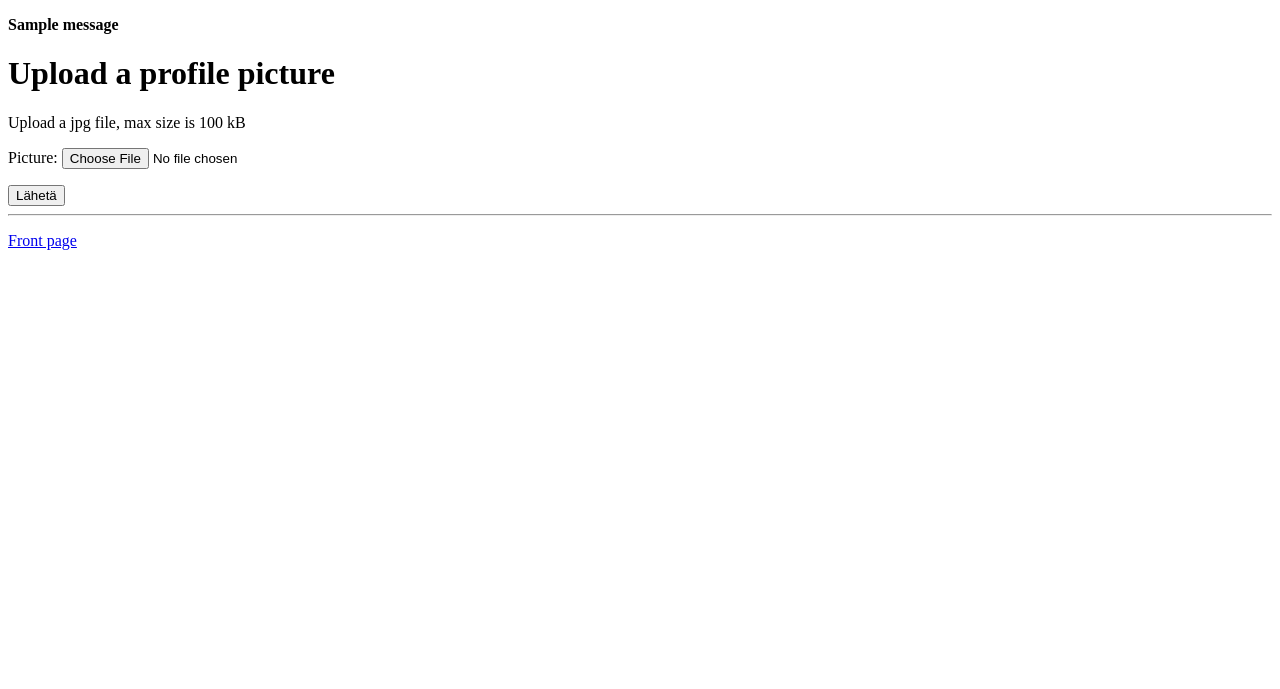
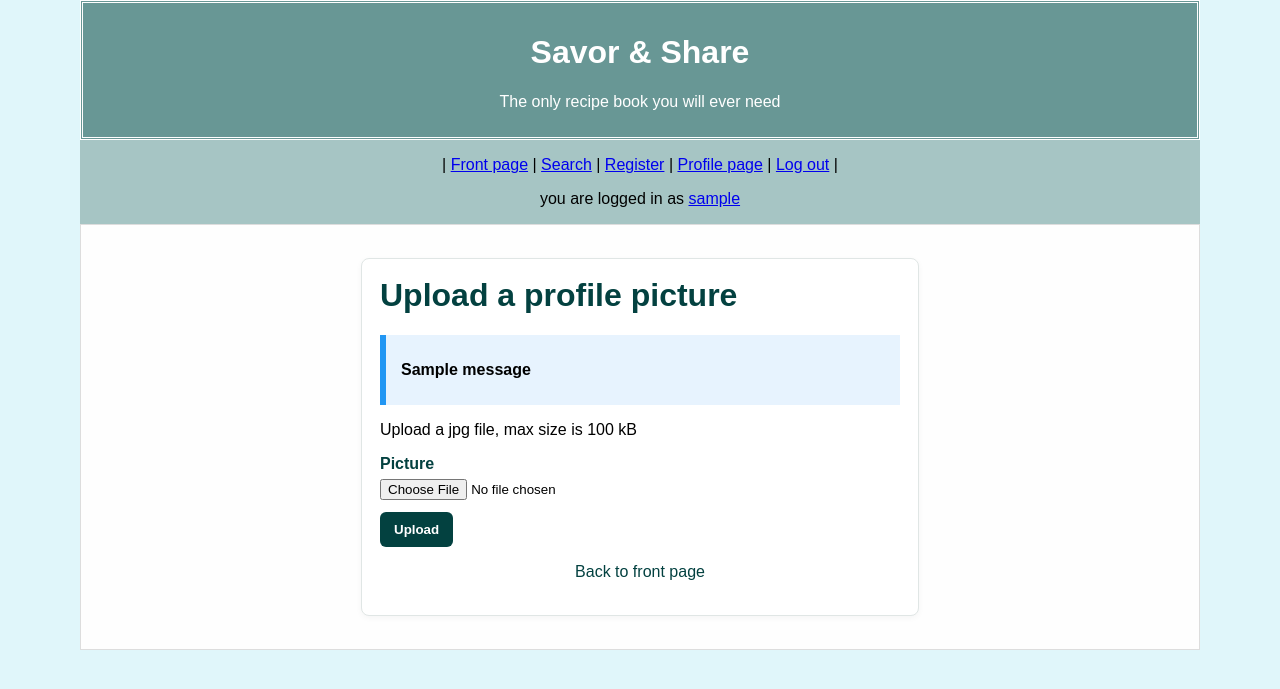
Before and after one commit to Veolzu/reseptit, a Flask app: page /add_image in a window 1280 px wide. Shown: the top 689 px of the page. Run offline with Flask 3, Linux system fonts and the light colour scheme; the visitor is signed in with stand-in values (Sample User, id 1); one stand-in notice (Sample message) is shown.

Commit message:
css stuff
prepared templates for css and then made said css

```diff
--- a/app.py
+++ b/app.py
@@ -67,10 +67,12 @@ def login():
         return render_template("login.html", next_page=request.referrer, filled={})
 
     if request.method == "POST":
+        next_page = request.form["next_page"]
+        if "register" in next_page or "login" in next_page or not next_page:
+            next_page = "/"
         username = request.form["username"]
         password = request.form["password"]
         user_id = users.check_login(username, password)
-        next_page = request.form["next_page"]
         if user_id:
             session["user_id"] = user_id
             session["csrf_token"] = secrets.token_hex(16)
@@ -177,7 +179,7 @@ def edit_recipe(recipe_id):
                 classes.append(request.form[elem["title"]])
             except KeyError:
                 continue
-
+        print(classes)
         for title in classes:
             recipe_book.add_recipe_class(recipe_id, title)
         return redirect("/recipe/" + str(recipe_id))
--- a/static/main.css
+++ b/static/main.css
@@ -25,10 +25,12 @@ body {
 
 }
 
+
 .info_messages{
     background-color: #e7f3fe;
     border-left: 6px solid #2196F3;
     margin-bottom: 15px;
+    padding: 10px 15px;
 
 }
 
@@ -36,8 +38,8 @@ body {
     margin-bottom: 20px;
     background-color: #fff8f8;
     border: 1px solid #ddd;
-    padding: 15px;
-
+    padding-top: 0px;
+    padding-left: 15px
 }
 
 .pagination{
@@ -63,16 +65,182 @@ body {
     background-color: #cfe8e6;
 }
 
-.pagination .current{
-    font-weight: 700;
-    background-color: #bfe0de;
-    padding: 6px 10px;
-    border-radius: 4px;
-}
-
 .new_recipe{
     background-color: #f9f9f9;
     border: 1px solid #ddd;
     padding: 15px;
     margin-top: 20px;
 }
+
+/* Authentication form/container styles */
+.auth-container{
+    max-width: 520px;
+    margin: 18px auto;
+    background: #ffffff;
+    padding: 18px;
+    border: 1px solid #e0e6e5;
+    border-radius: 8px;
+    box-shadow: 0 2px 6px rgba(0,0,0,0.04);
+}
+
+.auth-container h1{
+    margin-top: 0;
+    color: #034140;
+}
+
+.auth-form label{
+    display: block;
+    margin-bottom: 6px;
+    font-weight: 600;
+    color: #034140;
+}
+
+.auth-form input[type="text"],
+.auth-form input[type="password"]{
+    width: 100%;
+    padding: 10px 12px;
+    border: 1px solid #cfcfcf;
+    border-radius: 6px;
+    box-sizing: border-box;
+    margin-bottom: 12px;
+}
+
+.auth-form .btn,
+.auth-form input[type="submit"]{
+    background-color: #034140;
+    color: #ffffff;
+    border: none;
+    padding: 10px 14px;
+    border-radius: 6px;
+    cursor: pointer;
+}
+
+.auth-form .btn:hover,
+.auth-form input[type="submit"]:hover{
+    background-color: #012a27;
+}
+
+.auth-help{
+    margin-top: 12px;
+    text-align: center;
+}
+
+.auth-help a{
+    color: #034140;
+    text-decoration: none;
+}
+
+.auth-help a:hover{
+    text-decoration: underline;
+}
+
+.new_review{
+    background-color: #f9f9f9;
+    border: 1px solid #ddd;
+    padding: 15px;
+    margin-top: 20px;
+}
+
+
+.reviews{
+    background-color: #fefefe;
+    border: 1px solid #ddd;
+    padding: 15px;
+}
+
+.classifications{
+    background-color: #fefefe;
+    border: 1px solid #ddd;
+    padding-left: 10px;
+}
+
+.content{
+    background-color: #fefefe;
+    border: 1px solid #ddd;
+    padding: 15px;
+}
+
+
+.profile_picture{
+    border: 1px solid #6d6d6d;
+}
+
+/* Confirmation dialog/card styles */
+.confirm-container{
+    max-width: 600px;
+    margin: 18px auto;
+    background: #fffefc;
+    padding: 18px;
+    border: 1px solid #e6e6e6;
+    border-radius: 8px;
+}
+
+.confirm-container h1{
+    margin-top: 0;
+    color: #8a2f2f;
+}
+
+.confirm-actions{
+    margin-top: 14px;
+}
+
+/* Generic button styles and modifiers */
+.btn{
+    display: inline-block;
+    padding: 9px 14px;
+    border-radius: 6px;
+    border: none;
+    cursor: pointer;
+    font-weight: 600;
+}
+
+.btn-danger{
+    background-color: #b33a3a;
+    color: #fff;
+}
+
+.btn-danger:hover{ background-color: #8f2d2d }
+
+.btn-secondary{
+    background-color: #e9ecef;
+    color: #123;
+    margin-left: 8px;
+}
+
+.btn-secondary:hover{ background-color: #dde3e6 }
+
+/* Edit pages (recipe, rating) */
+.edit-container{
+    max-width: 760px;
+    margin: 18px auto;
+    background: #ffffff;
+    padding: 18px;
+    border: 1px solid #ececec;
+    border-radius: 8px;
+}
+
+.edit-container textarea{
+    width: 100%;
+    padding: 10px 12px;
+    border: 1px solid #d0d0d0;
+    border-radius: 6px;
+    box-sizing: border-box;
+    margin-bottom: 12px;
+    font-family: inherit;
+}
+
+.form-classes{
+    margin: 8px 0 12px 0;
+}
+
+.class-item{
+    display: inline-block;
+    margin-right: 10px;
+    font-weight: 500;
+}
+
+.edit-container select{
+    padding: 8px 10px;
+    border-radius: 6px;
+    border: 1px solid #ccc;
+}
--- a/templates/add_image.html
+++ b/templates/add_image.html
@@ -1,33 +1,34 @@
-<!DOCTYPE html>
-<html>
+{% extends "layout.html" %}
 
-<head>
-  <title>Upload a profile picture</title>
-</head>
+{% block title %}Upload a profile picture{% endblock %}
 
-<body>
-  {% for message in get_flashed_messages() %}
-  <p>
-    <b>{{ message }}</b>
-  </p>
-  {% endfor %}
+{% block content %}
+<div class="auth-container">
   <h1>Upload a profile picture</h1>
 
-  <p>
-    Upload a jpg file, max size is 100 kB
-  </p>
+  {% if get_flashed_messages() | length > 0 %}
+  <div class="info_messages">
+    {% for message in get_flashed_messages() %}
+    <p><b>{{ message }}</b></p>
+    {% endfor %}
+  </div>
+  {% endif %}
 
-  <form action="/add_image" method="post" enctype="multipart/form-data">
-    <p>
-      Picture: <input type="file" name="image" accept=".jpg" />
-    </p>
+  <p>Upload a jpg file, max size is 100 kB</p>
+
+  <form class="auth-form" action="/add_image" method="post" enctype="multipart/form-data">
+    <label for="image">Picture</label>
+    <input type="file" name="image" id="image" accept=".jpg" />
+
     <input type="hidden" name="csrf_token" value="{{ session.csrf_token }}" />
-    <input type="submit" value="Lähetä" />
+
+    <div style="margin-top:12px">
+      <input class="btn" type="submit" value="Upload" />
+    </div>
   </form>
-  <hr />
-    <p>
-    <a href="/">Front page</a>
-    </p>
-</body>
 
-</html>
+  <div class="auth-help">
+    <p><a href="/">Back to front page</a></p>
+  </div>
+</div>
+{% endblock %}
--- a/templates/layout.html
+++ b/templates/layout.html
@@ -14,12 +14,11 @@
   <div class="nav">
     <nav>
         <p>
-        <a href="/">Front page</a> |
+        | <a href="/">Front page</a> |
         <a href="/search">Search</a> |
         <a href="/register">Register</a> |
         {% if session.user_id %}
         <a href="/user/{{ session.user_id }}">Profile page</a> |
-
         <a href="/logout">Log out</a> |
         {% else %}
         <a href="/login">Log in</a> |
@@ -32,7 +31,6 @@
       {% endif %}
     </nav>
   </div>
-
   <div class="content">
     {% block content %}{% endblock %}
   </div>
```
Also changed, not shown: templates/edit_rating.html (+27 -42 lines), templates/edit_recipe.html (+33 -26 lines), templates/index.html (+6 -2 lines), templates/login.html (+27 -26 lines), templates/recipe.html (+20 -7 lines), templates/register.html (+30 -30 lines), templates/remove_rating.html (+22 -17 lines), templates/remove_recipe.html (+22 -17 lines), templates/search.html (+10 -5 lines), templates/user.html (+17 -7 lines).
